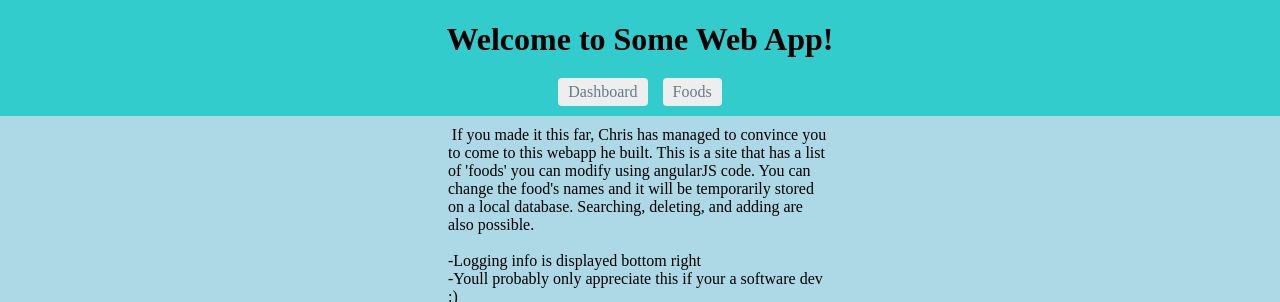
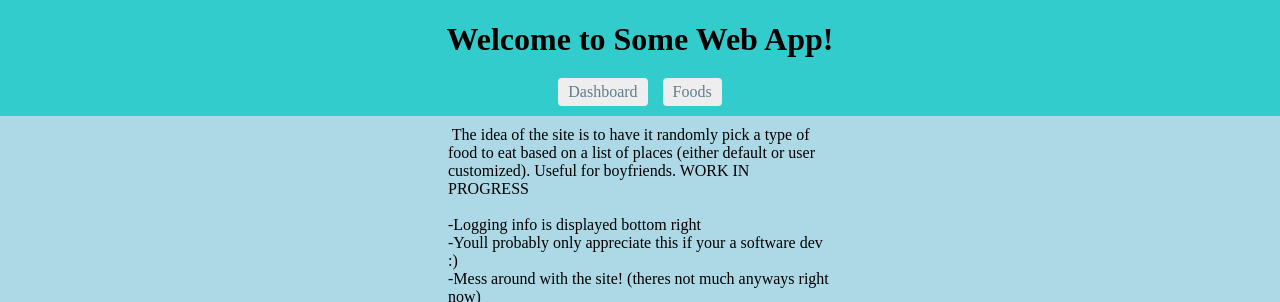
Before and after one commit to MoffettC/AngularProject, an Angular app: page /dashboard in a window 1280 px wide. Shown: the top 302 px of the page. Built offline with nearby package versions, Linux system fonts and the light colour scheme; no server answers.

Commit message:
Refactored dashboard subtitles

```diff
--- a/src/app/app.component.html
+++ b/src/app/app.component.html
@@ -9,10 +9,9 @@
 	</div>
 
 	<div *ngIf="router.url === '/dashboard'" class="center">
-		If you made it this far, Chris has managed to convince you to come to this webapp he built.
-		This is a site that has a list of 'foods' you can modify using angularJS code.
-		You can change the food's names and it will be temporarily stored on a local database. Searching,
-		deleting, and adding are also possible. <br><br>
+		The idea of the site is to have it randomly pick a type of food to eat based
+		on a list of places (either default or user customized). Useful for boyfriends.
+		WORK IN PROGRESS<br><br>
 
 	</div>
 
```
